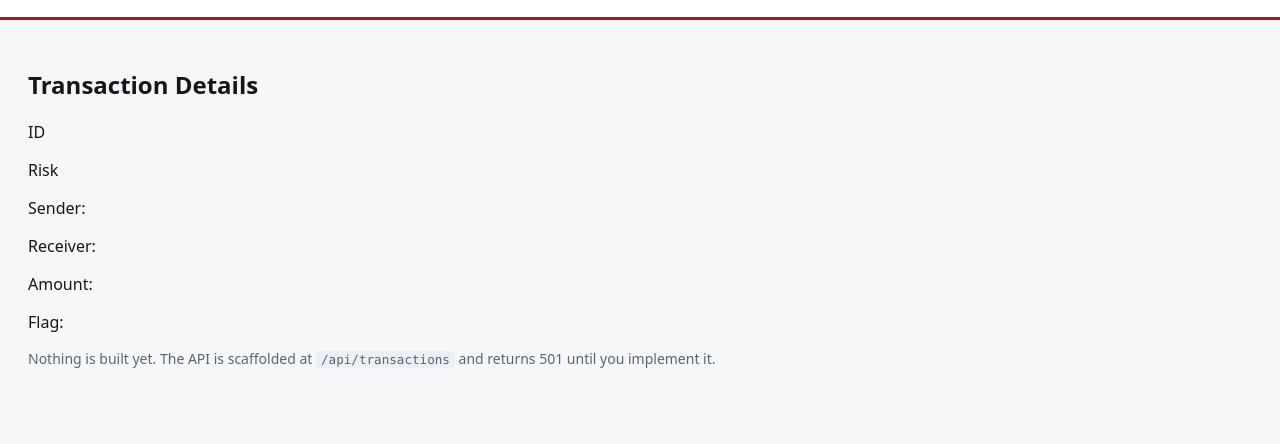
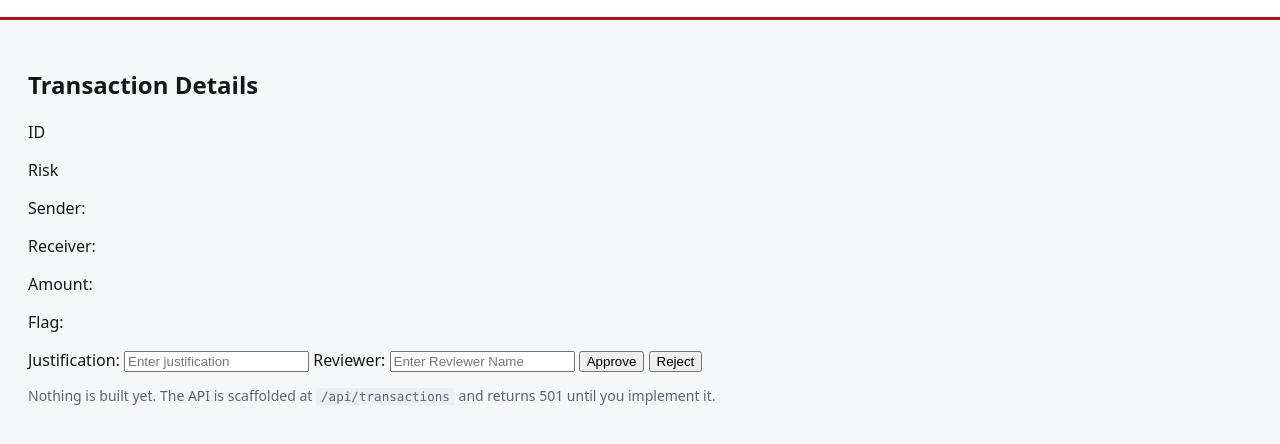
Before and after one commit to ravl-selection/ravl-sentinel, a website: page client/index.html in a window 1280 px wide. Shown: the part 72-516 px from the top of the page. Drawn offline with Linux system fonts and the light colour scheme.

Commit message:
Added justification, reviewer, HTML buttons

```diff
--- a/client/index.html
+++ b/client/index.html
@@ -17,13 +17,19 @@
     <!-- TODO SE-007: transaction list view -->
     <!-- TODO SE-008: transaction detail panel -->
     <h2>Transaction Details</h2>
-    <section>
+    <section id = "">
       <p>ID</p>
       <p>Risk</p>
       <p>Sender:</p>
       <p>Receiver:</p>
       <p>Amount:</p>
       <p>Flag:</p>
+      <label for = "reviewReason">Justification:</label>
+      <input type = "text" id = "reviewReason" placeholder = "Enter justification">
+      <label for = "reviewName">Reviewer:</label>
+      <input type = "text" id = "reviewerName" placeholder = "Enter Reviewer Name">
+      <button id = "approveBttn">Approve</button>
+      <button id = "rejectBttn">Reject</button>
 
       </section>
     <!-- TODO SE-017: audit log panel -->
```
